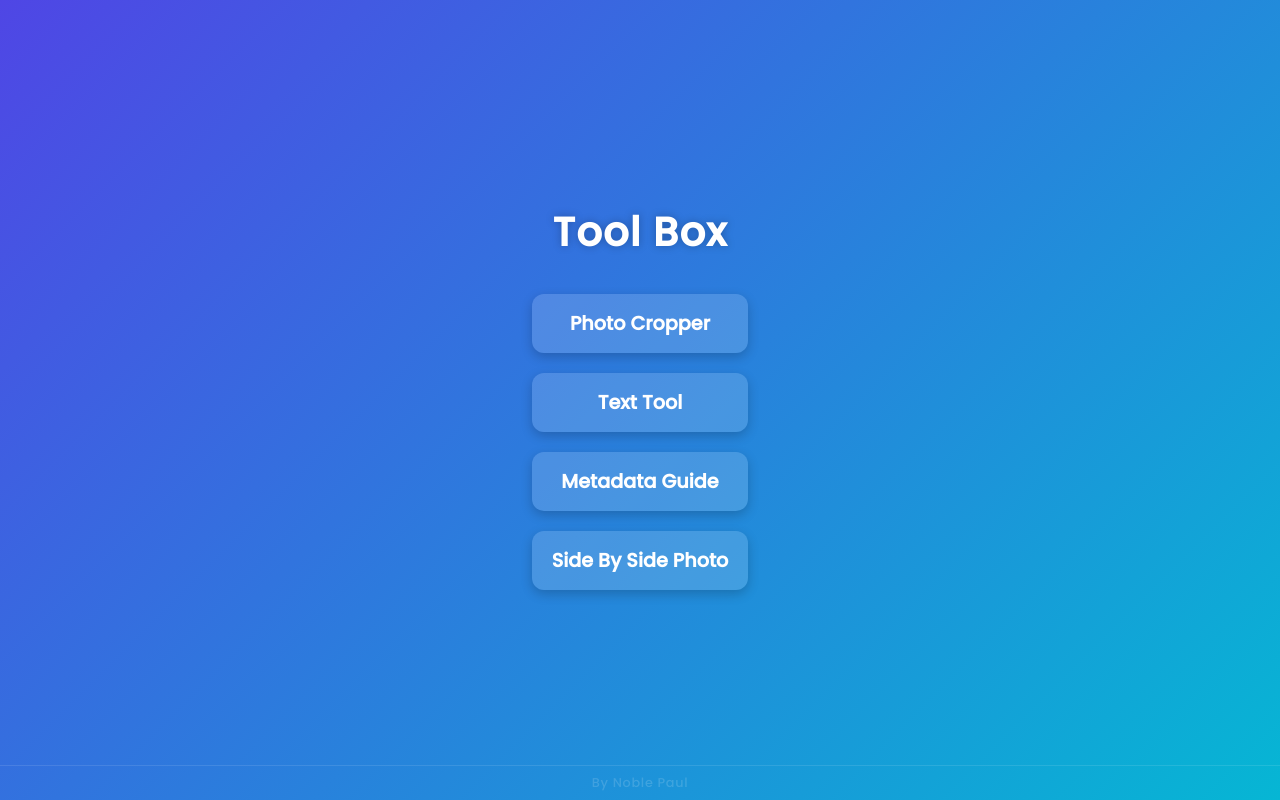
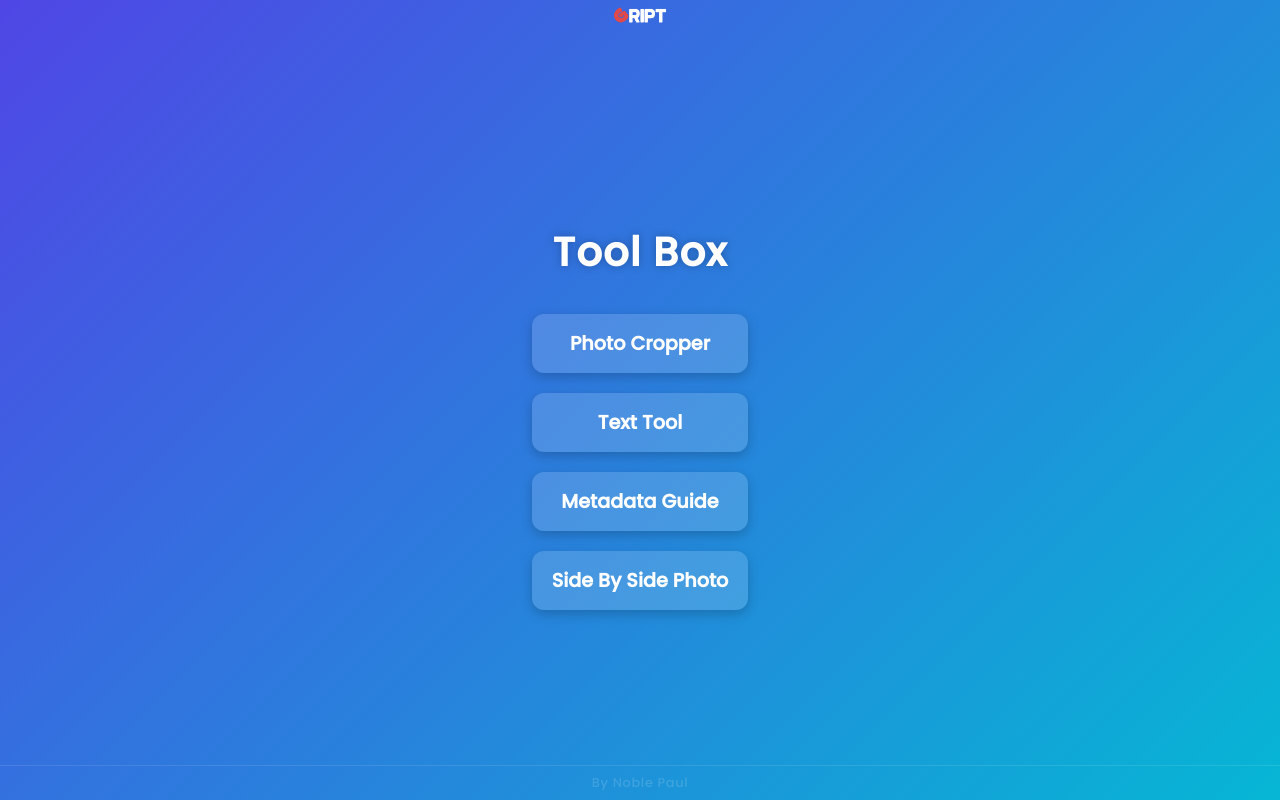
Before and after one commit to nobleod/tool-hub, a plain HTML site: page index.html in a window 1280 px wide. Drawn offline with Linux system fonts and the light colour scheme.

Commit message:
index.html

```diff
--- a/index.html
+++ b/index.html
@@ -87,6 +87,7 @@
 </style>
 </head>
 <body>
+  <img src="GRIPT LOGO.png" alt="GRIPT Logo" style="display:block; margin: 0 auto 10px auto; width: 60px; height: auto;">
 <div class="container" role="main">
     <h1>Tool Box</h1>
     <nav class="buttons" aria-label="Tool navigation">
```
